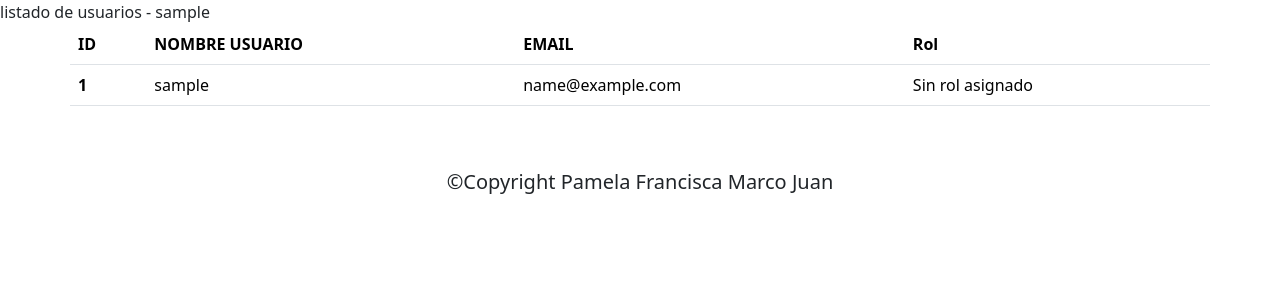
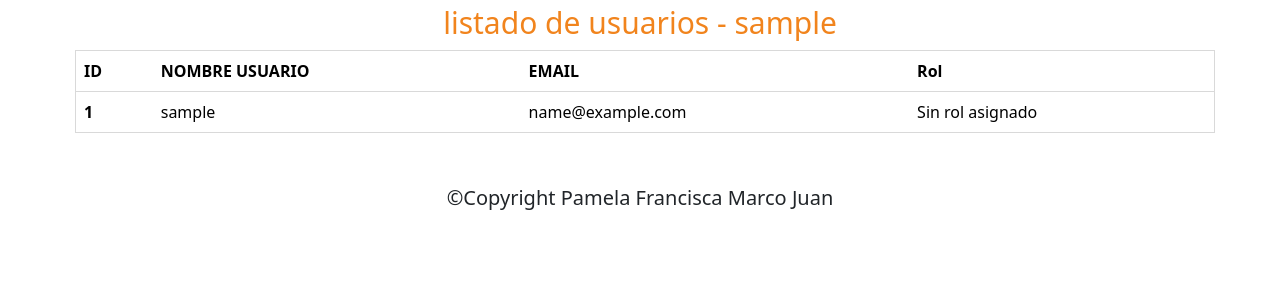
Before and after one commit to JuanmirandaSiromax/gamerstorecl, a Django app: page /princjuegos/listado_usuarios/ in a window 1280 px wide. Shown: the part 82-382 px from the top of the page. Run offline with Django 4.2, Linux system fonts and the light colour scheme; the visitor is signed in with stand-in values (Sample User, id 1); data comes from the database, SQL or seed files in the repository.

Commit message:
Update listado_usuarios.html

```diff
--- a/mientretencion/templates/auth/listado_usuarios.html
+++ b/mientretencion/templates/auth/listado_usuarios.html
@@ -6,7 +6,7 @@
 {% block contenido %}
 
 
-<div>listado de usuarios - {{ request.user.username }}</div>
+<div class="titulo-novedades"> listado de usuarios - {{ request.user.username }}</div>
 
 <div class = "container">
         {%if request.user.username == 'admin'%}
@@ -23,7 +23,7 @@
           </div>
         {% endfor %}
         {% endif %}
-        <table class="table">
+        <table class="table box3">
             <thead>
                 <tr>
                 <th scope="col">ID</th>
```
